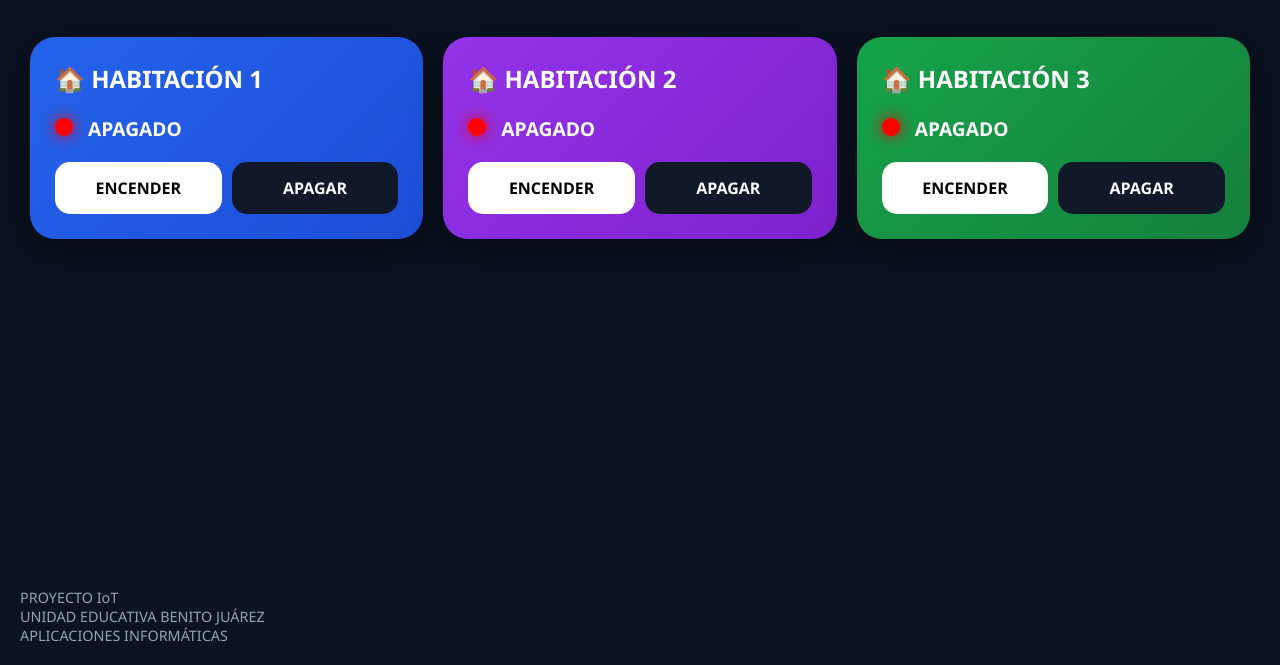
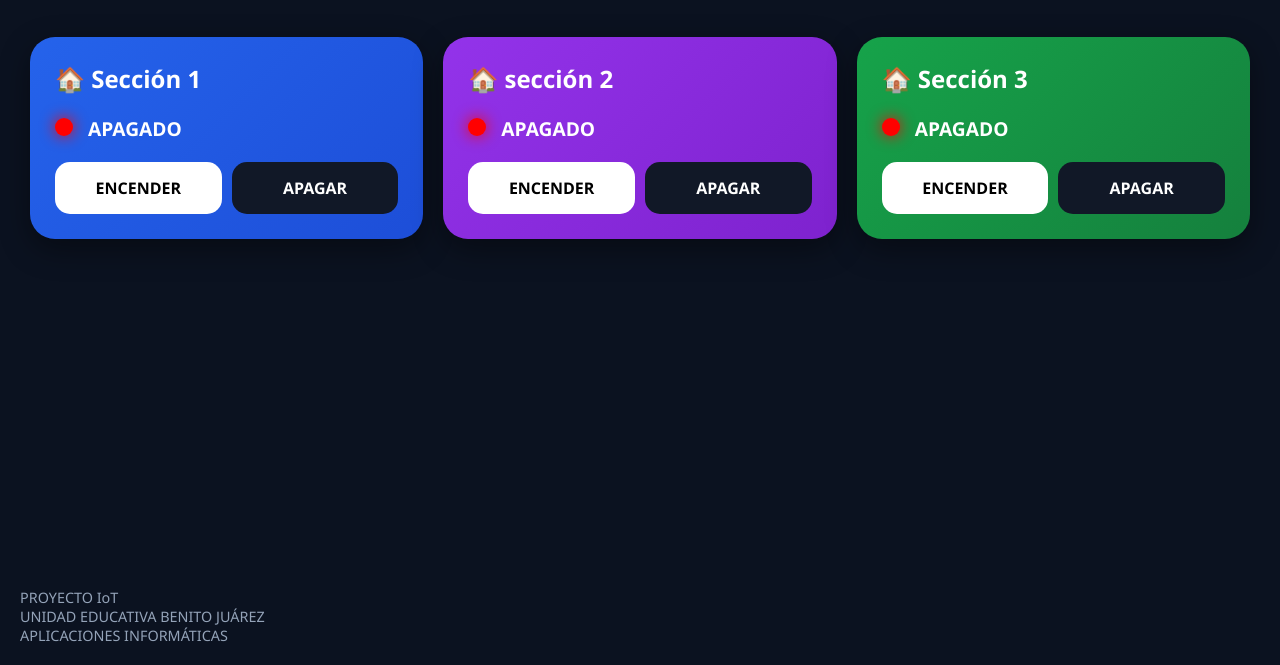
Before and after one commit to Chavy05/control-iluminacion, a plain HTML site: page index.html in a window 1280 px wide. Shown: the part 135-800 px from the top of the page. Drawn offline with Linux system fonts and the light colour scheme; no server answers.

Commit message:
Update index.html

```diff
--- a/index.html
+++ b/index.html
@@ -138,7 +138,7 @@ color:#94A3B8;
 
 <div class="card h1">
 
-<h2>🏠 HABITACIÓN 1</h2>
+<h2>🏠 Sección 1</h2>
 
 <div class="estado">
 <span id="led1" class="led"></span>
@@ -154,7 +154,7 @@ color:#94A3B8;
 
 <div class="card h2">
 
-<h2>🏠 HABITACIÓN 2</h2>
+<h2>🏠 sección 2</h2>
 
 <div class="estado">
 <span id="led2" class="led"></span>
@@ -170,7 +170,7 @@ color:#94A3B8;
 
 <div class="card h3">
 
-<h2>🏠 HABITACIÓN 3</h2>
+<h2>🏠 Sección 3</h2>
 
 <div class="estado">
 <span id="led3" class="led"></span>
```
